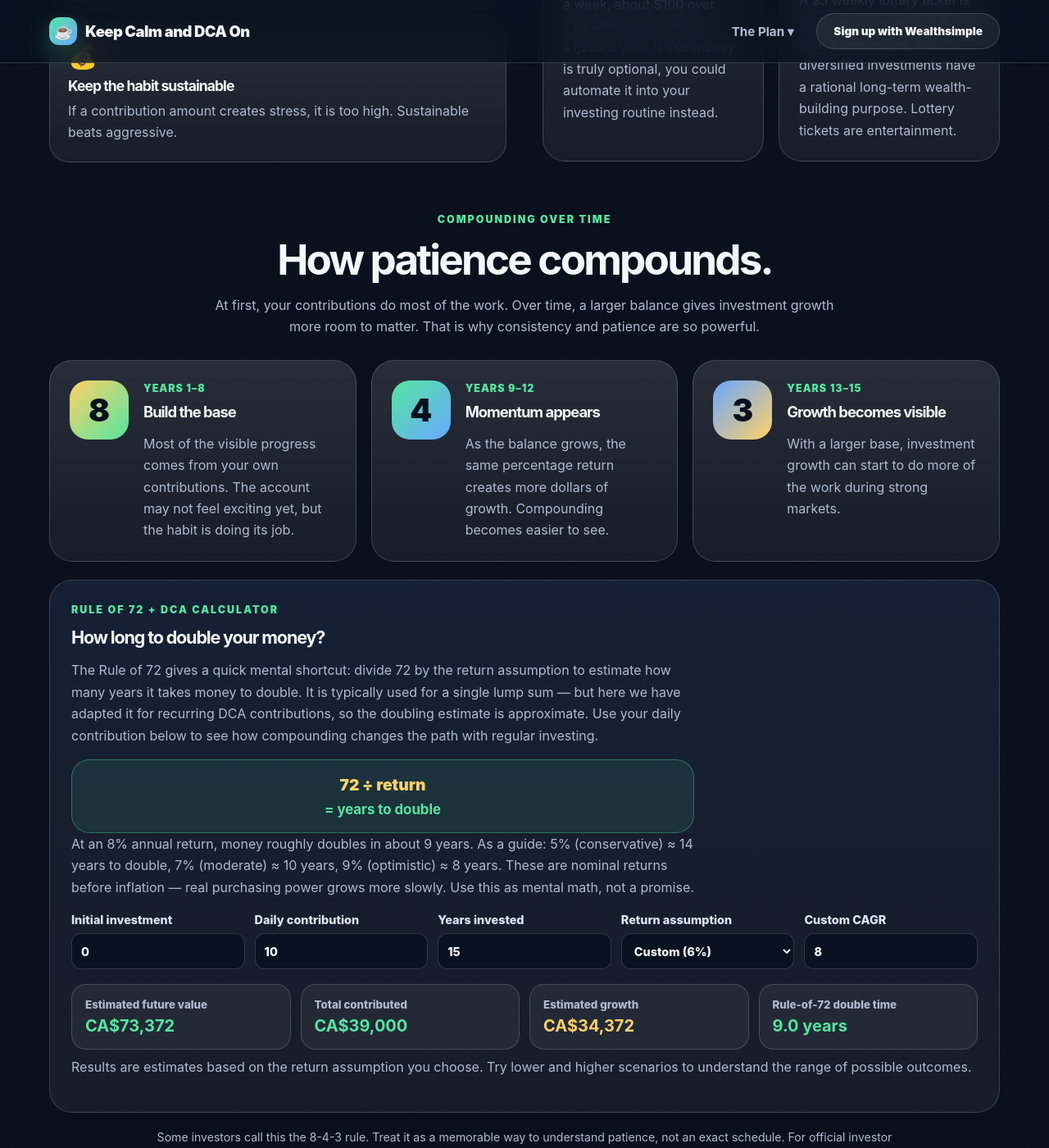
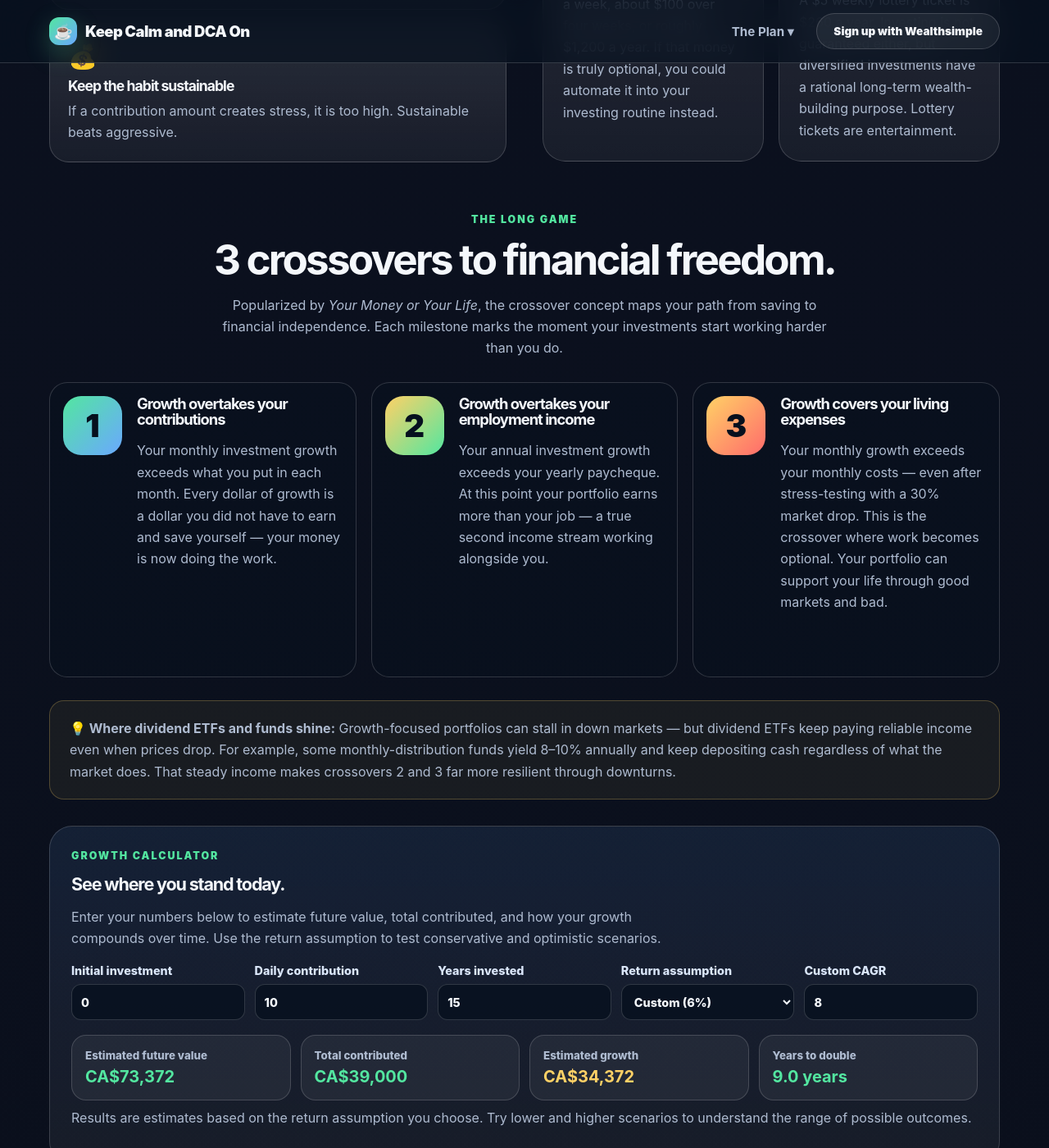
Before and after one commit to thestamp/dcathedip, a Jekyll site: the page built from index.html, in a window 1280 px wide and 1400 px high, scrolled down 13384 px. Shown: the whole window at 82% size. Built offline with Jekyll 4.4.1, drawn with Linux system fonts in a browser that asks for light colours; some of the changed text lies outside the part shown.

Commit message:
Replace Rule of 72 / 8-4-3 with 3 crossovers to financial freedom
Inspired by 'Your Money or Your Life' — replaced the compounding
section with three progressive financial independence milestones:

1. Growth overtakes your contributions
2. Growth overtakes your employment income
3. Growth covers your living expenses (30% downturn stress-tested)

Added dividend ETF callout explaining why income-producing funds
shine at crossovers 2 and 3 — they keep paying through down markets.

Calculator renamed from 'Rule of 72 + DCA' to 'Growth calculator'
with output relabeled to 'Years to double'.

Removed: 8-4-3 storytelling cards, Rule of 72 formula block,
          rule-72-card CSS, compounding-note, investor.gov link

```diff
--- a/assets/css/styles.css
+++ b/assets/css/styles.css
@@ -305,8 +305,8 @@ h3 { font-size: 1.35rem; }
   border-top: 1px solid var(--border);
   border-bottom: 1px solid var(--border);
 }
-.compounding-grid { display: grid; grid-template-columns: repeat(3, 1fr); gap: 18px; }
-.compound-stage {
+.crossover-grid { display: grid; grid-template-columns: repeat(3, 1fr); gap: 18px; }
+.crossover-card {
   border: 1px solid var(--border);
   border-radius: 28px;
   padding: 24px;
@@ -316,7 +316,7 @@ h3 { font-size: 1.35rem; }
   align-items: start;
   background: linear-gradient(180deg, var(--panel-2), rgba(255,255,255,0.055));
 }
-.stage-number {
+.crossover-num {
   width: 72px;
   height: 72px;
   border-radius: 22px;
@@ -325,44 +325,12 @@ h3 { font-size: 1.35rem; }
   font-size: 2.4rem;
   font-weight: 1000;
   color: #06101e;
-  background: linear-gradient(135deg, var(--gold), var(--green));
+  background: linear-gradient(135deg, var(--green), var(--blue));
 }
-.stage-label {
-  color: var(--green);
-  font-weight: 900;
-  margin: 0 0 8px;
-  text-transform: uppercase;
-  letter-spacing: 0.08em;
-  font-size: 0.78rem;
-}
-.compound-stage h3 { font-size: 1.15rem; margin-bottom: 10px; }
-.compound-stage p:last-child { margin-bottom: 0; }
-.stage-four .stage-number { background: linear-gradient(135deg, var(--green), var(--blue)); }
-.stage-three .stage-number { background: linear-gradient(135deg, var(--blue), var(--gold)); }
-.rule-72-card {
-  margin-top: 20px;
-  border: 1px solid var(--border);
-  border-radius: 28px;
-  padding: 26px;
-  display: grid;
-  grid-template-columns: minmax(0, 1fr) 300px;
-  gap: 22px;
-  align-items: center;
-  background: rgba(255,255,255,0.07);
-}
-.rule-72-card h3 { margin-bottom: 10px; }
-.rule-formula {
-  border: 1px solid rgba(83, 230, 160, 0.35);
-  border-radius: 22px;
-  padding: 18px;
-  text-align: center;
-  background: rgba(83,230,160,0.1);
-}
-.rule-formula span, .rule-formula strong { display: block; }
-.rule-formula span { color: var(--gold); font-size: 1.2rem; font-weight: 1000; }
-.rule-formula strong { margin-top: 8px; color: var(--green); font-size: 1.05rem; }
-.rule-example { grid-column: 1 / -1; margin: 0; }
-.compounding-note { margin: 18px auto 0; max-width: 920px; text-align: center; }
+.crossover-card:nth-child(2) .crossover-num { background: linear-gradient(135deg, var(--gold), var(--green)); }
+.crossover-card:nth-child(3) .crossover-num { background: linear-gradient(135deg, var(--gold), var(--red)); }
+.crossover-card h3 { font-size: 1.15rem; margin-bottom: 10px; }
+.crossover-card p:last-child { margin-bottom: 0; }
 
 .compound-calculator {
   margin-top: 22px;
@@ -832,7 +800,7 @@ summary { cursor: pointer; font-weight: 900; font-size: 1.1rem; }
   .hero, .calculator-layout, .split, .footer-grid, .timing-grid { grid-template-columns: 1fr; }
   .hero { padding-top: 56px; }
   .hero-card { min-height: 320px; }
-  .grid-3, .ticker-grid, .stats, .budget-grid, .wealthsimple-promo, .dip-input-grid, .compounding-grid, .rule-72-card, .compound-form, .compound-results, .crossover-layout, .crossover-results-row { grid-template-columns: 1fr; }
+  .grid-3, .ticker-grid, .stats, .budget-grid, .wealthsimple-promo, .dip-input-grid, .crossover-grid, .compound-form, .compound-results, .crossover-layout, .crossover-results-row { grid-template-columns: 1fr; }
   .leveraged-compare { grid-template-columns: 1fr; }
   .etf-matrix-header { display: none; }
   .market-label { justify-content: center; }
@@ -900,8 +868,7 @@ input, select { min-height: 44px; }
   .crossover-results-row,
   .compound-form,
   .compound-results,
-  .compounding-grid,
-  .rule-72-card {
+  .crossover-grid {
     grid-template-columns: 1fr;
   }
 
@@ -1093,12 +1060,12 @@ input, select { min-height: 44px; }
     grid-template-columns: 1fr;
   }
 
-  .compound-stage {
+  .crossover-card {
     grid-template-columns: 56px minmax(0, 1fr);
     gap: 14px;
   }
 
-  .stage-number {
+  .crossover-num {
     width: 56px;
     height: 56px;
     border-radius: 18px;
--- a/assets/js/app.js
+++ b/assets/js/app.js
@@ -766,7 +766,7 @@ function calculateCompounding() {
     <div class="compound-result-card"><small>Estimated future value</small><strong>${money(futureValue)}</strong></div>
     <div class="compound-result-card"><small>Total contributed</small><strong>${money(totalContributed)}</strong></div>
     <div class="compound-result-card growth"><small>Estimated growth</small><strong>${money(estimatedGrowth)}</strong></div>
-    <div class="compound-result-card"><small>Rule-of-72 double time</small><strong>${doublingYears}${doublingYears === "N/A" ? "" : " years"}</strong></div>
+    <div class="compound-result-card"><small>Years to double</small><strong>${doublingYears}${doublingYears === "N/A" ? "" : " years"}</strong></div>
   `;
 }
 
--- a/index.html
+++ b/index.html
@@ -587,51 +587,47 @@ description: "A complete plan for Canadian ETF investors: tackle high-interest d
         </div>
       </div>
 
-      <!-- Compounding section -->
+      <!-- 3 Crossovers to financial freedom -->
       <div class="compounding-subsection" style="margin-top:60px">
         <div class="section-heading center">
-          <p class="eyebrow">Compounding over time</p>
-          <h2>How patience compounds.</h2>
-          <p>At first, your contributions do most of the work. Over time, a larger balance gives investment growth more room to matter. That is why consistency and patience are so powerful.</p>
+          <p class="eyebrow">The long game</p>
+          <h2>3 crossovers to financial freedom.</h2>
+          <p>Popularized by <em>Your Money or Your Life</em>, the crossover concept maps your path from saving to financial independence. Each milestone marks the moment your investments start working harder than you do.</p>
         </div>
 
-        <div class="compounding-grid">
-          <article class="compound-stage stage-eight">
-            <div class="stage-number">8</div>
+        <div class="crossover-grid">
+          <article class="crossover-card">
+            <div class="crossover-num">1</div>
             <div>
-              <p class="stage-label">Years 1–8</p>
-              <h3>Build the base</h3>
-              <p>Most of the visible progress comes from your own contributions. The account may not feel exciting yet, but the habit is doing its job.</p>
+              <h3>Growth overtakes your contributions</h3>
+              <p>Your monthly investment growth exceeds what you put in each month. Every dollar of growth is a dollar you did not have to earn and save yourself — your money is now doing the work.</p>
             </div>
           </article>
-          <article class="compound-stage stage-four">
-            <div class="stage-number">4</div>
+          <article class="crossover-card">
+            <div class="crossover-num">2</div>
             <div>
-              <p class="stage-label">Years 9–12</p>
-              <h3>Momentum appears</h3>
-              <p>As the balance grows, the same percentage return creates more dollars of growth. Compounding becomes easier to see.</p>
+              <h3>Growth overtakes your employment income</h3>
+              <p>Your annual investment growth exceeds your yearly paycheque. At this point your portfolio earns more than your job — a true second income stream working alongside you.</p>
             </div>
           </article>
-          <article class="compound-stage stage-three">
-            <div class="stage-number">3</div>
+          <article class="crossover-card">
+            <div class="crossover-num">3</div>
             <div>
-              <p class="stage-label">Years 13–15</p>
-              <h3>Growth becomes visible</h3>
-              <p>With a larger base, investment growth can start to do more of the work during strong markets.</p>
+              <h3>Growth covers your living expenses</h3>
+              <p>Your monthly growth exceeds your monthly costs — even after stress-testing with a 30% market drop. This is the crossover where work becomes optional. Your portfolio can support your life through good markets and bad.</p>
             </div>
           </article>
         </div>
 
-        <div class="compound-calculator" aria-labelledby="compound-calc-title">
+        <div style="margin-top:28px; padding:20px 24px; border:1px solid rgba(255,209,102,0.25); border-radius:18px; background:rgba(255,209,102,0.06);">
+          <p style="margin:0;"><strong>💡 Where dividend ETFs and funds shine:</strong> Growth-focused portfolios can stall in down markets — but dividend ETFs keep paying reliable income even when prices drop. For example, some monthly-distribution funds yield 8–10% annually and keep depositing cash regardless of what the market does. That steady income makes crossovers 2 and 3 far more resilient through downturns.</p>
+        </div>
+
+        <div class="compound-calculator" aria-labelledby="compound-calc-title" style="margin-top:32px;">
           <div class="compound-calc-copy">
-            <p class="eyebrow">Rule of 72 + DCA calculator</p>
-            <h3 id="compound-calc-title">How long to double your money?</h3>
-            <p>The Rule of 72 gives a quick mental shortcut: divide 72 by the return assumption to estimate how many years it takes money to double. It is typically used for a single lump sum — but here we have adapted it for recurring DCA contributions, so the doubling estimate is approximate. Use your daily contribution below to see how compounding changes the path with regular investing.</p>
-            <div class="rule-formula" aria-label="Rule of 72 formula">
-              <span>72 ÷ return</span>
-              <strong>= years to double</strong>
-            </div>
-            <p class="rule-example">At an 8% annual return, money roughly doubles in about 9 years. As a guide: 5% (conservative) ≈ 14 years to double, 7% (moderate) ≈ 10 years, 9% (optimistic) ≈ 8 years. These are nominal returns before inflation — real purchasing power grows more slowly. Use this as mental math, not a promise.</p>
+            <p class="eyebrow">Growth calculator</p>
+            <h3 id="compound-calc-title">See where you stand today.</h3>
+            <p>Enter your numbers below to estimate future value, total contributed, and how your growth compounds over time. Use the return assumption to test conservative and optimistic scenarios.</p>
           </div>
           <form class="compound-form" id="compoundForm">
             <label>
@@ -658,10 +654,6 @@ description: "A complete plan for Canadian ETF investors: tackle high-interest d
           <div class="compound-results" id="compoundResults" aria-live="polite"></div>
           <p class="calculator-note">Results are estimates based on the return assumption you choose. Try lower and higher scenarios to understand the range of possible outcomes.</p>
         </div>
-
-        <p class="source-note compounding-note">
-          Some investors call this the 8-4-3 rule. Treat it as a memorable way to understand patience, not an exact schedule. For official investor education on compounding, see <a href="https://www.investor.gov/financial-tools-calculators/calculators/compound-interest-calculator" rel="nofollow noopener">Investor.gov's compound interest calculator</a>.
-        </p>
       </div>
 
       <aside class="wealthsimple-promo" aria-label="Wealthsimple recurring investing promo">
```
Also changed, not shown: tests/smoke.js (+8 -13 lines).
